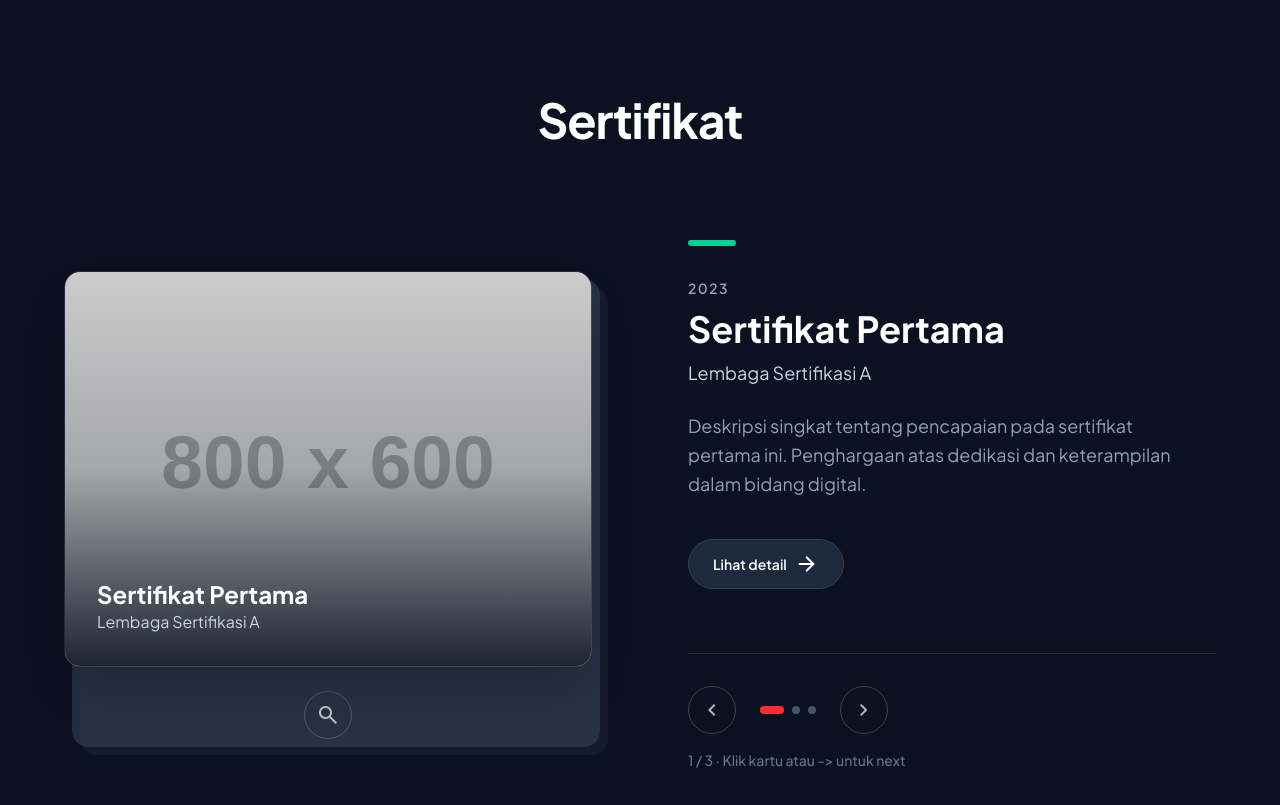
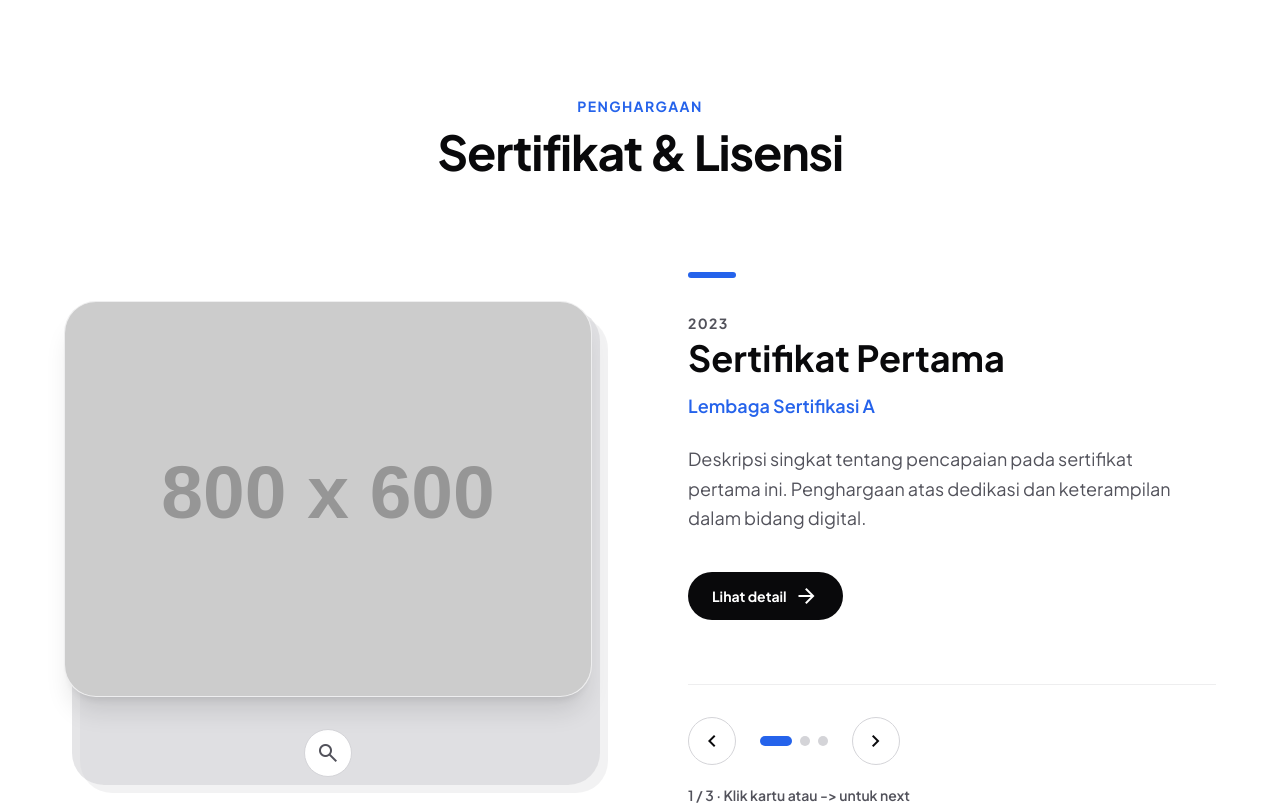
Before and after one commit to alpaenf/Fina, a Next.js app: page / in a window 1280 px wide. Shown: the part 3580-4385 px from the top of the page. Built offline with nearby package versions, Linux system fonts and the light colour scheme.

Commit message:
Update Certificates theme to match site and add change animations

```diff
--- a/src/components/Certificates.tsx
+++ b/src/components/Certificates.tsx
@@ -15,7 +15,6 @@ interface Certificate {
 export default function Certificates() {
   const [currentIndex, setCurrentIndex] = useState(0);
 
-  // Data sertifikat (bisa diganti dengan data asli nanti)
   const certificatesData: Certificate[] = [
     {
       id: 1,
@@ -23,7 +22,7 @@ export default function Certificates() {
       title: "Sertifikat Pertama",
       issuer: "Lembaga Sertifikasi A",
       description: "Deskripsi singkat tentang pencapaian pada sertifikat pertama ini. Penghargaan atas dedikasi dan keterampilan dalam bidang digital.",
-      image: "https://placehold.co/800x600/1e293b/ffffff?text=Sertifikat+1"
+      image: "https://placehold.co/800x600/e2e8f0/0f172a?text=Sertifikat+1"
     },
     {
       id: 2,
@@ -31,7 +30,7 @@ export default function Certificates() {
       title: "Sertifikat Kedua",
       issuer: "Penyelenggara Bootcamp B",
       description: "Deskripsi singkat tentang pencapaian pada sertifikat kedua ini. Bukti kelulusan bootcamp intensif front-end development.",
-      image: "https://placehold.co/800x600/1e293b/ffffff?text=Sertifikat+2"
+      image: "https://placehold.co/800x600/e2e8f0/0f172a?text=Sertifikat+2"
     },
     {
       id: 3,
@@ -39,7 +38,7 @@ export default function Certificates() {
       title: "Sertifikat Ketiga",
       issuer: "Penyelenggara / Lembaga",
       description: "Deskripsi singkat tentang pencapaian pada sertifikat ketiga ini. Keikutsertaan sebagai Panitia Workshop tingkat nasional.",
-      image: "https://placehold.co/800x600/1e293b/ffffff?text=Sertifikat+3"
+      image: "https://placehold.co/800x600/e2e8f0/0f172a?text=Sertifikat+3"
     }
   ];
 
@@ -54,46 +53,48 @@ export default function Certificates() {
   const current = certificatesData[currentIndex];
 
   return (
-    <section className="py-20 lg:py-32 bg-[#0B1121]" id="sertifikat">
-      <div className="max-w-7xl mx-auto px-6 md:px-12 lg:px-16">
+    <section className="py-20 lg:py-32 bg-background relative overflow-hidden" id="sertifikat">
+      <div className="max-w-7xl mx-auto px-6 md:px-12 lg:px-16 relative z-10">
 
         {/* Title */}
         <div className="text-center mb-16 lg:mb-24 reveal">
-          <h2 className="text-4xl md:text-5xl font-bold text-white tracking-tight">
-            Sertifikat
+          <span className="text-accent text-sm font-bold tracking-widest uppercase mb-3 block">Penghargaan</span>
+          <h2 className="text-3xl md:text-4xl lg:text-5xl font-bold text-on-surface tracking-tight">
+            Sertifikat & Lisensi
           </h2>
         </div>
 
         {/* Layout Split */}
         <div className="grid grid-cols-1 lg:grid-cols-2 gap-16 lg:gap-24 items-center">
 
-          {/* Left: Image Stack */}
+          {/* Left: Image Stack with Animation */}
           <div className="relative reveal">
-            {/* Background stacked cards effect */}
-            <div className="absolute inset-0 bg-[#1E293B] rounded-2xl transform translate-x-4 translate-y-4 -z-20 opacity-40"></div>
-            <div className="absolute inset-0 bg-[#334155] rounded-2xl transform translate-x-2 translate-y-2 -z-10 opacity-60"></div>
+            {/* Background stacked cards effect (Light theme version) */}
+            <div className="absolute inset-0 bg-outline-variant/30 rounded-[32px] transform translate-x-4 translate-y-4 -z-20"></div>
+            <div className="absolute inset-0 bg-outline-variant/60 rounded-[32px] transform translate-x-2 translate-y-2 -z-10"></div>
 
-            {/* Main Certificate Card */}
+            {/* Main Certificate Card with key attribute to trigger animation on change */}
             <div
-              className="relative rounded-2xl overflow-hidden aspect-[4/3] w-full border border-white/10 shadow-2xl group cursor-pointer"
+              key={`image-${current.id}`}
+              className="relative rounded-[32px] overflow-hidden aspect-[4/3] w-full border border-outline-variant/40 shadow-xl cursor-pointer bg-surface animate-fade-in-up"
               onClick={nextCert}
             >
               <Image
                 src={current.image}
                 alt={current.title}
                 fill
-                className="object-cover transition-transform duration-500 group-hover:scale-105"
+                className="object-cover transition-transform duration-700 hover:scale-105"
               />
-              {/* Gradient Overlay & Text */}
-              <div className="absolute inset-0 bg-gradient-to-t from-[#0B1121]/90 via-[#0B1121]/20 to-transparent flex flex-col justify-end p-6 md:p-8">
+              {/* Gradient Overlay & Text (Light Theme Adaptation) */}
+              <div className="absolute inset-0 bg-gradient-to-t from-black/70 via-black/10 to-transparent flex flex-col justify-end p-6 md:p-8 opacity-0 hover:opacity-100 transition-opacity duration-300">
                 <h4 className="text-white text-xl md:text-2xl font-bold">{current.title}</h4>
-                <p className="text-slate-300 text-sm md:text-base">{current.issuer}</p>
+                <p className="text-white/80 text-sm md:text-base">{current.issuer}</p>
               </div>
             </div>
 
             {/* Magnifier Icon below image */}
-            <div className="flex justify-center mt-6">
-              <button className="w-12 h-12 rounded-full border border-white/20 bg-transparent flex items-center justify-center text-white/70 hover:text-white hover:bg-white/10 transition-colors">
+            <div className="flex justify-center mt-8">
+              <button className="w-12 h-12 rounded-full border border-outline-variant bg-surface flex items-center justify-center text-on-surface-variant hover:text-accent hover:border-accent hover:shadow-md transition-all duration-300">
                 <span className="material-symbols-outlined text-[20px]">search</span>
               </button>
             </div>
@@ -101,36 +102,38 @@ export default function Certificates() {
 
           {/* Right: Content Details */}
           <div className="reveal delay-100 flex flex-col">
+            <div key={`text-${current.id}`} className="animate-fade-in-up">
               {/* Accent Line */}
-            <div className="w-12 h-1.5 bg-emerald-400 rounded-full mb-8"></div>
+              <div className="w-12 h-1.5 bg-accent rounded-full mb-8"></div>
 
-            <span className="text-slate-400 text-sm font-semibold tracking-widest mb-2">
+              <span className="text-on-surface-variant text-sm font-bold tracking-widest mb-2 uppercase">
                 {current.year}
               </span>
-            <h3 className="text-3xl md:text-4xl font-bold text-white mb-2 leading-tight">
+              <h3 className="text-3xl md:text-4xl font-bold text-on-surface mb-3 leading-tight">
                 {current.title}
               </h3>
-            <p className="text-slate-300 text-lg mb-6">
+              <p className="text-accent font-semibold text-lg mb-6">
                 {current.issuer}
               </p>
 
-            <p className="text-slate-400 text-base md:text-lg leading-relaxed mb-10 max-w-lg">
+              <p className="text-on-surface-variant text-base md:text-lg leading-relaxed mb-10 max-w-lg">
                 {current.description}
               </p>
+            </div>
 
             <div>
-              <button className="px-6 py-3 bg-slate-800 hover:bg-slate-700 text-white text-sm font-semibold rounded-full inline-flex items-center space-x-2 transition-colors border border-slate-700">
+              <button className="px-6 py-3 bg-primary hover:bg-accent hover:shadow-lg text-primary-inverse text-sm font-bold rounded-full inline-flex items-center space-x-2 transition-all duration-300">
                 <span>Lihat detail</span>
                 <span className="material-symbols-outlined text-[18px]">arrow_forward</span>
               </button>
             </div>
 
             {/* Navigation Controls */}
-            <div className="mt-16 pt-8 border-t border-white/10">
+            <div className="mt-16 pt-8 border-t border-outline-variant/40">
               <div className="flex items-center space-x-6">
                 <button
                   onClick={prevCert}
-                  className="w-12 h-12 rounded-full border border-white/20 flex items-center justify-center text-white/70 hover:bg-white/10 transition-colors"
+                  className="w-12 h-12 rounded-full border border-outline-variant bg-surface flex items-center justify-center text-on-surface hover:text-accent hover:border-accent hover:shadow-md transition-all duration-300"
                 >
                   <span className="material-symbols-outlined text-[24px]">chevron_left</span>
                 </button>
@@ -140,8 +143,8 @@ export default function Certificates() {
                   {certificatesData.map((_, idx) => (
                     <div
                       key={idx}
-                      className={`h-2 rounded-full transition-all duration-300 ${
-                        idx === currentIndex ? "w-6 bg-red-500" : "w-2 bg-slate-600"
+                      className={`h-2.5 rounded-full transition-all duration-500 ease-out ${
+                        idx === currentIndex ? "w-8 bg-accent" : "w-2.5 bg-outline-variant"
                       }`}
                     ></div>
                   ))}
@@ -149,12 +152,12 @@ export default function Certificates() {
 
                 <button
                   onClick={nextCert}
-                  className="w-12 h-12 rounded-full border border-white/20 flex items-center justify-center text-white/70 hover:bg-white/10 transition-colors"
+                  className="w-12 h-12 rounded-full border border-outline-variant bg-surface flex items-center justify-center text-on-surface hover:text-accent hover:border-accent hover:shadow-md transition-all duration-300"
                 >
                   <span className="material-symbols-outlined text-[24px]">chevron_right</span>
                 </button>
               </div>
-              <p className="text-slate-500 text-sm mt-4 font-medium">
+              <p className="text-on-surface-variant text-sm mt-5 font-semibold">
                 {currentIndex + 1} / {certificatesData.length} · Klik kartu atau {'->'} untuk next
               </p>
             </div>
```
Lines whose indentation alone changed are shown as unchanged.
